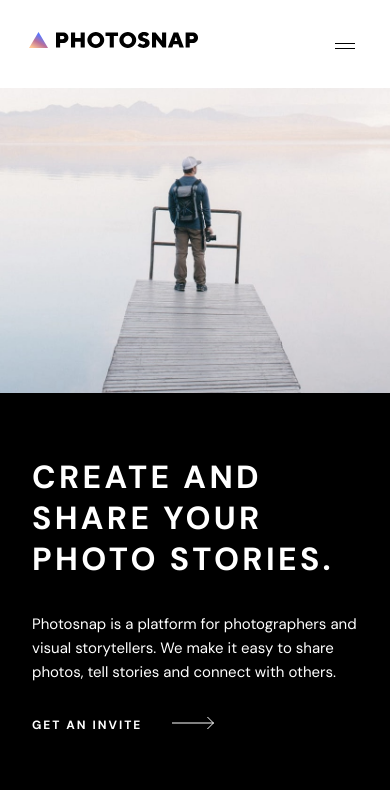
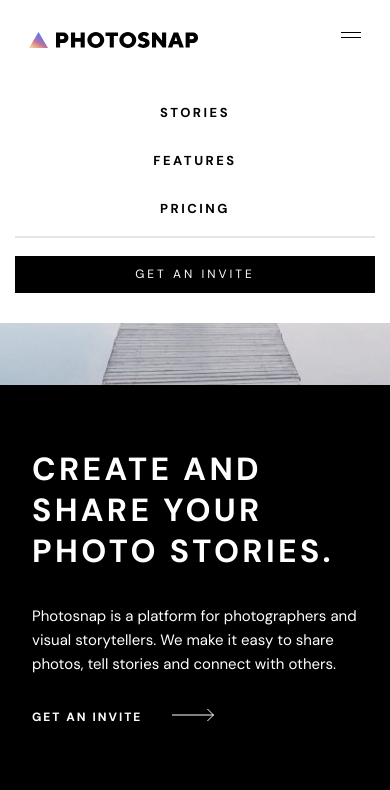
Before and after one commit to AnnieCat73/Photosnap, a plain HTML site: page index.html in a window 390 px wide. Shown: the top 790 px of the page. Drawn offline with Linux system fonts and the light colour scheme.

Commit message:
Dropdown menu in mobile

```diff
--- a/index.html
+++ b/index.html
@@ -38,38 +38,24 @@
           <img src="./assets/shared/desktop/logo.svg" alt="Photosnap logo" class="logo-img">
         </a>
         <!--Menu-icon-->
-        <div class="menu-btns">
+        <div class="dropdown">
           <button aria-label="Open navigation" class="open">
             <img src="./assets/shared/mobile/menu.svg" alt="Open navigation" class="open-img">
           </button>
           <button arial-label="Close navigation" class="close">
             <img src="./assets/shared/mobile/close.svg" alt="Close navigation">
           </button>
+          <div class="dropdown-menu">
+            <ul class="dropdown-list">
+              <li><a href="#" class="nav-item">Stories</a></li>
+              <li><a href="#" class="nav-item">Features</a></li>
+              <li><a href="#" class="nav-item">Pricing</a></li>
+              <a href="#" class="btn btn-dark invite">Get An Invite</a>
+            </ul>
+
+          </div>
         </div>
-        <!--<button aria-label="Open navigation" class="open">
-          <img src="./assets/shared/mobile/menu.svg" alt="Open navigation" class="open-img">
-        </button>
-        <button arial-label="Close navigation" class="close">
-          <img src="./assets/shared/mobile/close.svg" alt="Close navigation">
-        </button>-->
-        <!--Inside menu-->
-        <div class="navigation-inner">
-          <div class="header-inner">
-            <a class="logo" href="#">
-              <img src="./assets/shared/desktop/logo.svg" alt="Photosnap logo" class="logo-img">
-            </a>
-            <!--close button-->
-            <button arial-label="Close navigation" class="close">
-              <img src="./assets/shared/mobile/close.svg" alt="Close navigation">
-            </button>
-          </div>
-          <ul class="header-nav-inner">
-            <li><a href="stories.html" class="nav-link">Stories</a></li>
-            <li><a href="features.html" class="nav-link">Features</a></li>
-            <li><a href="pricing.html" class="nav-link">Pricing</a></li>
-          </ul>
-          <a href="#" class="btn btn-dark">Get an invite</a>
-        </div>
+
       </div>
     </div>
 
--- a/script.js
+++ b/script.js
@@ -1,15 +1,21 @@
+//To open and close menu in mobile
+
 const menuBtn = document.querySelector(".open");
 const closeBtn = document.querySelector(".close");
-//let menuOpen = false;
+const dropdown = document.querySelector(".dropdown-menu");
+
 
 menuBtn.addEventListener("click", () => {
 
   menuBtn.style.display = "none";
   closeBtn.style.display = "block";
+  dropdown.style.display = "block";
 
 });
 
 closeBtn.addEventListener("click", () => {
   menuBtn.style.display = "block";
   closeBtn.style.display = "none";
+  dropdown.style.display = "none";
+
 });
--- a/style.css
+++ b/style.css
@@ -349,7 +349,7 @@ section {
 /*menu in mobile and tables*/
 
 .header {
-  margin: 2rem 1.8rem;
+  /*margin: 2rem /*1.8rem*/;
 
 }
 
@@ -361,7 +361,12 @@ section {
 
 
 
-/*for now*/
+
+/*menu mobile*/
+
+.logo {
+  padding: 2rem 0 2rem 1.8rem;
+}
 
 .navigation-inner {
   display: none;
@@ -370,6 +375,7 @@ section {
 .header-mobile {
   display: flex;
   justify-content: space-between;
+  position: relative;
 }
 
 .open {
@@ -380,14 +386,77 @@ section {
   transition: all .5s ease-in-out;
 }
 
-.open-img {
-  transition: all .5s ease-in-out;
+.open, .close {
+  padding: 2rem 1.8rem 2rem 0;
 }
+
 
 .close {
   border: 0;
   background: none;
   display: none;
+}
+
+.dropdown-menu {
+  position: absolute;
+  left: 0px;
+  right: 0px;
+  height: 30vh;
+  background-color: var(--light-100);
+  width: 100%;
+  display: flex;
+  flex-direction: column;
+  justify-content: space-between;
+  align-items: center;
+  text-align: center;
+  padding: 1em;
+}
+
+.dropdown-list {
+  display: flex;
+  flex-direction: column;
+  height: 90%;
+  justify-content: space-between;
+  width: 100%;
+}
+
+
+
+.nav-item {
+  color: var(--dark-100);
+  text-transform: uppercase;
+  font-size: var(--fs-350);
+  font-weight: var(--fw-bold-700);
+  letter-spacing: 2.5px;
+
+}
+
+
+.nav-item:hover,
+.nav-item:focus {
+
+}
+
+.invite {
+  text-align: center;
+  width: 100%;
+  margin: 1em auto 0 auto;
+  position: relative;
+  letter-spacing: 3px;
+}
+
+.dropdown-list .btn {
+  padding: 1em 0;
+}
+
+.invite::before {
+  content: "";
+  border: 1px solid rgba(175, 172, 172, 0.3);
+  width: 100%;
+  position: absolute;
+  top: -20px;
+  right: 0;
+  left: 0;
 }
 
 
@@ -602,10 +671,10 @@ section {
 }
 
 .author {
-  border-bottom: 1px solid var(--light-100);
+  border-bottom: 1px solid  rgba(226, 221, 221, 0.3);
   width: 80%;
   padding-bottom: 1em;
-  opacity: 0.5;
+
 }
 
 .stories-links .arrow-btn-container {
```
